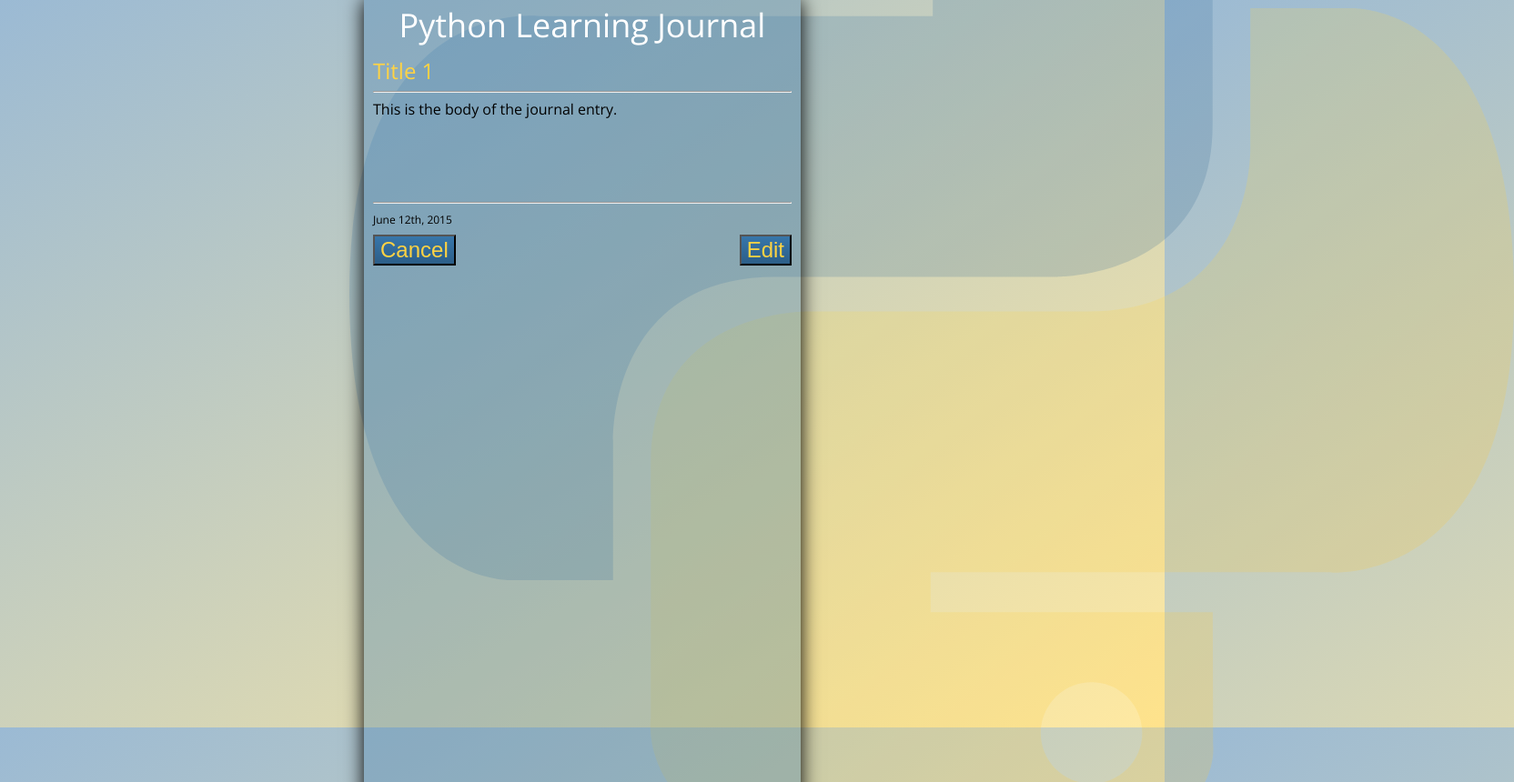
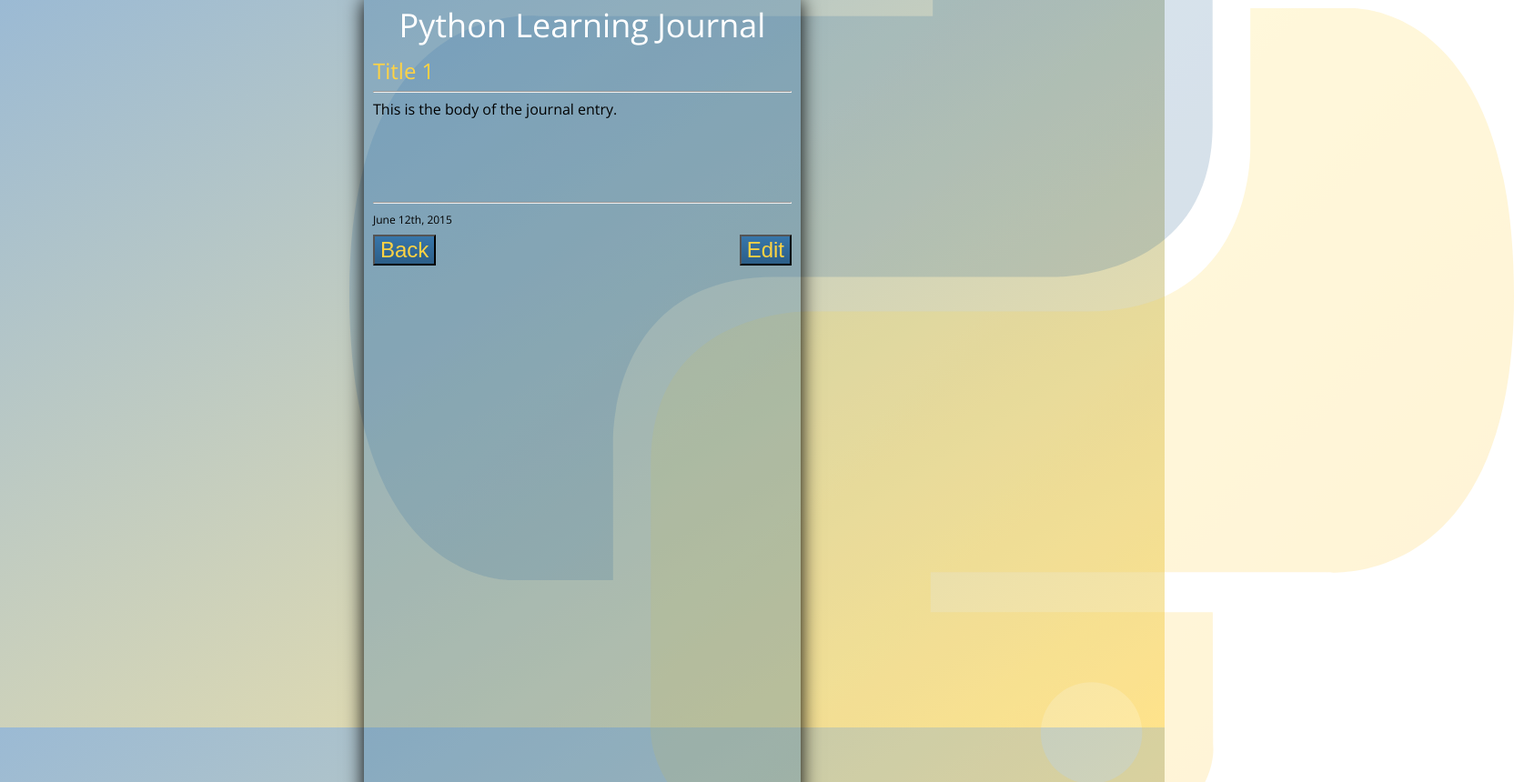
Before and after one commit to MigrantJ/learning-journal, a plain HTML site: page mockups/detail.html in a window 1280 px wide. Shown: the top 860 px of the page at 91% size, 1664 px wide, since content can reach past the window. Drawn offline with nearby package versions, Linux system fonts and the light colour scheme.

Commit message:
bg image in fixed position. detail page has Back button instead of Cancel

```diff
--- a/mockups/detail.html
+++ b/mockups/detail.html
@@ -25,7 +25,7 @@
 
 			<div class="form-buttons">
 				<button id="button-back" onclick="window.location='index.html'">
-					Cancel
+					Back
 				</button>
 				<button id="button-forward" onclick="window.location='edit.html'">
 					Edit
--- a/mockups/sass/screen.scss
+++ b/mockups/sass/screen.scss
@@ -72,7 +72,7 @@ textarea {
 
 #bg {
   width: 100%;
-  position: absolute;
+  position: fixed;
   margin-left: 30%;
   bottom: -20%;
   opacity: 0.2;
```
Also changed, not shown: mockups/stylesheets/screen.css.
